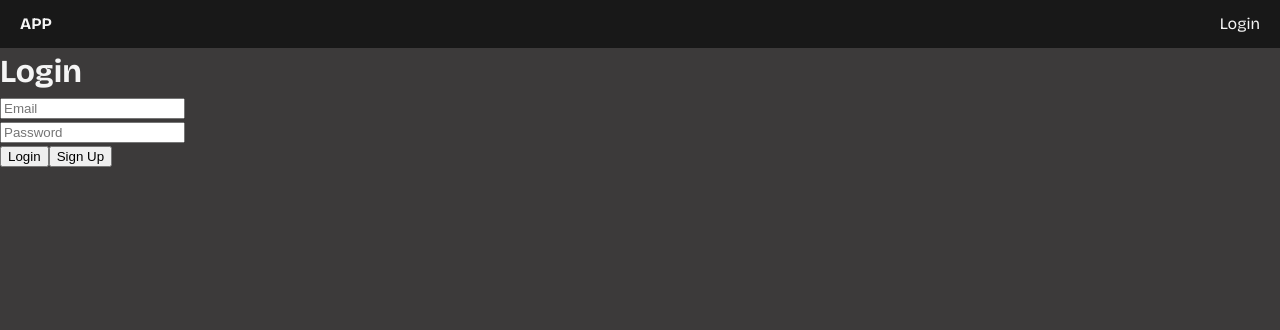
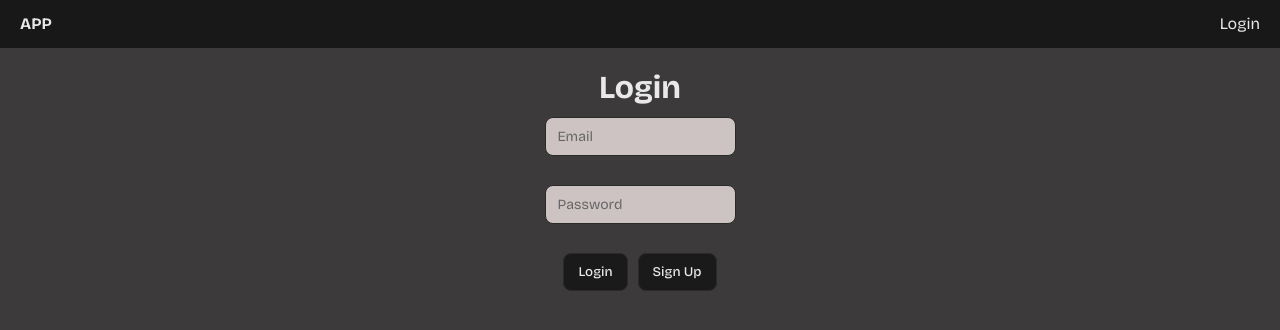
Before and after one commit to ThanosDodd/revifiro-boilerplate, a React (Vite) app: page /login in a window 1280 px wide. Shown: the top 330 px of the page. Built offline with nearby package versions, Linux system fonts and the light colour scheme; no server answers.

Commit message:
feat: implement ProtectedRoute component for dashboard access control; enhance styling and loading states in Login and Home components

```diff
--- a/src/App.jsx
+++ b/src/App.jsx
@@ -2,6 +2,8 @@ import { Routes, Route } from "react-router-dom";
 import Home from "./pages/Home";
 import Login from "./pages/Login";
 import Dashboard from "./pages/Dashboard";
+
+import ProtectedRoute from "./components/ProtectedRoute";
 
 import Navbar from "./components/Navbar";
 
@@ -13,7 +15,14 @@ function App() {
       <Routes>
         <Route path="/" element={<Home />} />
         <Route path="/login" element={<Login />} />
-        <Route path="/dashboard" element={<Dashboard />} />
+        <Route
+          path="/dashboard"
+          element={
+            <ProtectedRoute>
+              <Dashboard />
+            </ProtectedRoute>
+          }
+        />
       </Routes>
     </>
   );
--- /dev/null
+++ b/src/components/ProtectedRoute.jsx
@@ -0,0 +1,27 @@
+import { useEffect, useState } from "react";
+import { Navigate } from "react-router-dom";
+import { onAuthStateChanged } from "firebase/auth";
+
+import { auth } from "../firebase/firebase";
+
+export default function ProtectedRoute({ children }) {
+  const [user, setUser] = useState(undefined);
+
+  useEffect(() => {
+    const unsubscribe = onAuthStateChanged(auth, (currentUser) => {
+      setUser(currentUser);
+    });
+
+    return () => unsubscribe();
+  }, []);
+
+  if (user === undefined) {
+    return <p>Loading...</p>;
+  }
+
+  if (!user) {
+    return <Navigate to="/login" />;
+  }
+
+  return children;
+}
--- a/src/index.css
+++ b/src/index.css
@@ -2,7 +2,7 @@
 
 :root {
   --bg: #3c3a3a;
-  --text: #f5f5f5;
+  --text: #f5f5f5ef;
   --border: #2a2a2a;
 
   --sans: "Bricolage Grotesque", system-ui, sans-serif;
@@ -30,3 +30,84 @@ h2,
 p {
   margin: 0;
 }
+
+button {
+  font-family: inherit;
+  font-weight: 500;
+
+  padding: 10px 14px;
+  margin-top: 5px;
+  border-radius: 8px;
+
+  border: 1px solid var(--border);
+  background: #1a1a1a;
+  color: var(--text);
+
+  cursor: pointer;
+  transition: all 0.15s ease;
+
+  display: inline-flex;
+  align-items: center;
+  justify-content: center;
+  gap: 6px;
+}
+
+button:hover {
+  transform: translateY(-1px);
+  border-color: #444;
+  background: #222;
+}
+
+button:disabled,
+button.disabled {
+  opacity: 0.5;
+  cursor: not-allowed;
+  transform: none;
+  background: #1a1a1a;
+  border-color: #333;
+  color: #777;
+}
+
+input {
+  font-family: inherit;
+  font-size: 14px;
+
+  padding: 10px 12px;
+  margin-top: 5px;
+  border-radius: 8px;
+
+  border: 1px solid var(--border);
+  background: #cdc3c3;
+  color: rgb(32, 32, 32);
+
+  outline: none;
+
+  transition: all 0.15s ease;
+}
+
+input:focus {
+  border-color: #444;
+  background: #fff2c1;
+}
+
+input::placeholder {
+  color: #666;
+}
+
+input:disabled {
+  opacity: 0.5;
+  cursor: not-allowed;
+}
+
+.subtitle {
+  margin-top: 12px;
+  opacity: 0.7;
+}
+
+.actions {
+  margin-top: 24px;
+  display: flex;
+  gap: 12px;
+  justify-content: center;
+  flex-wrap: wrap;
+}
--- a/src/pages/Dashboard.jsx
+++ b/src/pages/Dashboard.jsx
@@ -1,44 +1,25 @@
-import { useEffect, useState } from "react";
-import { Link } from "react-router-dom";
-import { onAuthStateChanged, signOut } from "firebase/auth";
+import { signOut } from "firebase/auth";
 
 import { auth } from "../firebase/firebase";
 
+import "./Pages.css";
+
 export default function Dashboard() {
-  const [user, setUser] = useState(null);
-
-  useEffect(() => {
-    const unsubscribe = onAuthStateChanged(auth, (currentUser) => {
-      setUser(currentUser);
-    });
-
-    return () => unsubscribe();
-  }, []);
-
   const handleSignOut = async () => {
     try {
       await signOut(auth);
-      setUser(null);
     } catch (error) {
       console.error("Error signing out:", error);
     }
   };
 
   return (
-    <div>
+    <div className="page">
       <h1>Dashboard</h1>
 
-      {user ? (
-        <div>
-          <p>Logged in as: {user.email}</p>
-          <button onClick={handleSignOut}>Sign Out</button>
-        </div>
-      ) : (
-        <div>
-          <p>You are not logged in.</p>
-          <Link to="/login">Go to Login</Link>
-        </div>
-      )}
+      <p>Logged in as: {auth.currentUser.email}</p>
+
+      <button onClick={handleSignOut}>Sign Out</button>
     </div>
   );
 }
--- a/src/pages/Home.jsx
+++ b/src/pages/Home.jsx
@@ -1,3 +1,20 @@
+import { Link } from "react-router-dom";
+import "./Pages.css";
+
 export default function Home() {
-  return <h1>Home</h1>;
+  return (
+    <div className="page">
+      <h1>My App</h1>
+
+      <p className="subtitle">
+        A simple personal tool built with React + Firebase.
+      </p>
+
+      <div className="actions">
+        <Link to="/login">
+          <button className="primary">Get Started</button>
+        </Link>
+      </div>
+    </div>
+  );
 }
--- a/src/pages/Login.jsx
+++ b/src/pages/Login.jsx
@@ -7,34 +7,47 @@ import { useNavigate } from "react-router-dom";
 
 import { auth } from "../firebase/firebase";
 
+import "./Pages.css";
+
 export default function Login() {
   const [email, setEmail] = useState("");
   const [password, setPassword] = useState("");
+  const [loading, setLoading] = useState(false);
 
   const navigate = useNavigate();
 
   async function handleSignup() {
+    setLoading(true);
+
     try {
       await createUserWithEmailAndPassword(auth, email, password);
       alert("Account created");
       navigate("/dashboard");
     } catch (error) {
       alert(error.message);
+    } finally {
+      setLoading(false);
     }
   }
 
   async function handleLogin() {
+    setLoading(true);
+
     try {
       await signInWithEmailAndPassword(auth, email, password);
-      // alert("Logged in");
       navigate("/dashboard");
     } catch (error) {
       alert(error.message);
+    } finally {
+      setLoading(false);
     }
   }
 
   return (
-    <div>
+    <div
+      className="page"
+      style={{ display: "flex", flexDirection: "column", alignItems: "center" }}
+    >
       <h1>Login</h1>
 
       <input
@@ -54,10 +67,15 @@ export default function Login() {
       />
 
       <br />
+      <div style={{ display: "flex", gap: "10px" }}>
 
-      <button onClick={handleLogin}>Login</button>
+      <button onClick={handleLogin} disabled={loading}>
+        {loading ? "Logging in..." : "Login"}
+      </button>
 
-      <button onClick={handleSignup}>Sign Up</button>
+      <button onClick={handleSignup} disabled={loading}>
+        {loading ? "Creating account..." : "Sign Up"}
+      </button> </div>
     </div>
   );
 }
--- /dev/null
+++ b/src/pages/Pages.css
@@ -0,0 +1,9 @@
+.page {
+  padding: 1rem;
+}
+
+.dashboard-link {
+  color: rgb(40, 131, 6);
+  text-decoration: underline;
+  cursor: pointer;
+}
```
